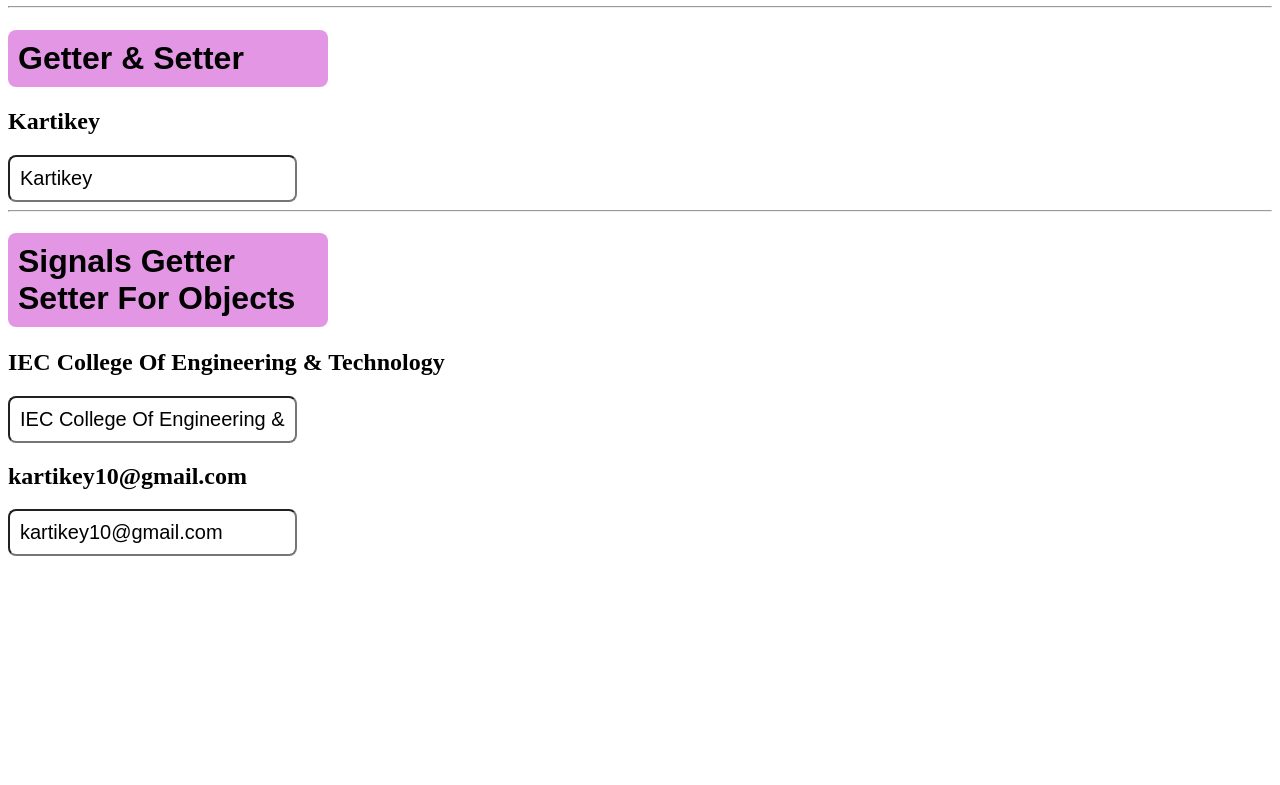
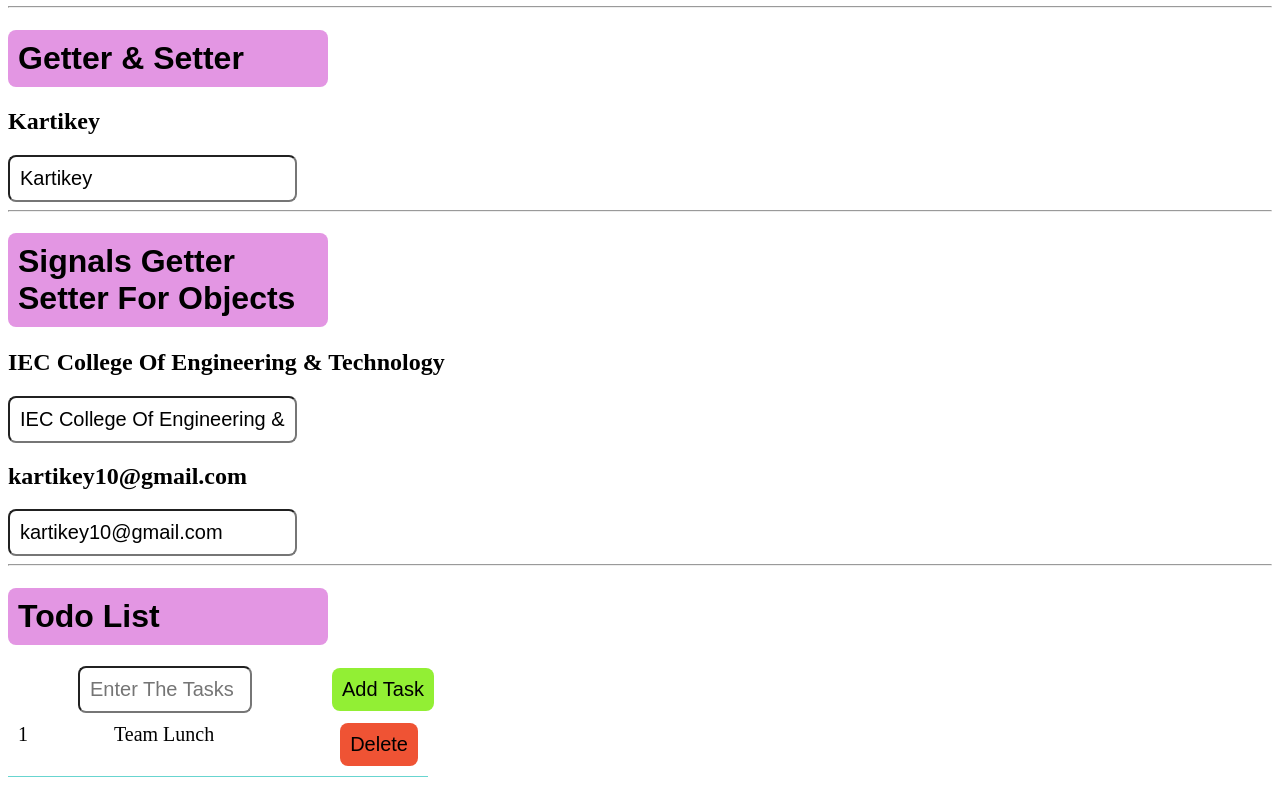
Before and after one commit to kartikeyofficial/Angular, an Angular app in the folder Signal/: page / in a window 1280 px wide. Shown: the part 2940-3725 px from the top of the page. Before the commit the page ends 3504 px from the top, so only its background shows below. Built offline with nearby package versions, Linux system fonts and the light colour scheme.

Commit message:
Todo List

```diff
--- a/Signal/src/app/app.html
+++ b/Signal/src/app/app.html
@@ -13,5 +13,5 @@
 <switch-case></switch-case>
 <two-way-databinding></two-way-databinding>
 <getter-setter></getter-setter>
-
+<todo-list></todo-list>
 </div>
--- a/Signal/src/app/app.ts
+++ b/Signal/src/app/app.ts
@@ -8,10 +8,11 @@ import { ControlFlowStatemets } from './control-flow-statemets/control-flow-stat
 import { SwitchCase } from './switch-case/switch-case';
 import { TwoWayDatabinding } from './two-way-databinding/two-way-databinding';
 import { GetterSetter } from './getter-setter/getter-setter';
+import { TodoList } from './todo-list/todo-list';
 
 @Component({
   selector: 'app-root',
-  imports: [RouterOutlet,ComputedSignals,Effect,SignalDataTypes,CounterApp,ControlFlowStatemets,SwitchCase,TwoWayDatabinding,GetterSetter],
+  imports: [RouterOutlet,ComputedSignals,Effect,SignalDataTypes,CounterApp,ControlFlowStatemets,SwitchCase,TwoWayDatabinding,GetterSetter,TodoList],
   templateUrl: './app.html',
   styleUrl:"./app.css"
 })
--- /dev/null
+++ b/Signal/src/app/todo-list/todo-list.css
@@ -0,0 +1,49 @@
+@import "../signal-data-types/signal-data-types.css";
+
+.task-list {
+    display: flex;
+    justify-content: space-between;
+    width: 400px;
+    padding: 10px;
+    border-bottom: 1px solid #68d5d0;
+    font-size: 20px;
+
+
+}
+ul{
+  margin: 0;
+  padding: 0;
+}
+input{
+  padding: 10px;
+  width: 150px;
+  font-size: 20px;
+  font-family: Arial, Helvetica, sans-serif;
+  border-radius: 8px;
+  margin-left: 70px;
+}
+.add-button{
+  margin-left: 80px;
+  padding: 10px;
+  font-family: Arial, Helvetica, sans-serif;
+  font-size: 20px;
+  border-radius: 8px;
+  border: none;
+  background-color: #92ef34;
+}
+.delete-button{
+
+  margin-left: 40px;
+  padding: 10px;
+  font-family: Arial, Helvetica, sans-serif;
+  font-size: 20px;
+  border-radius: 8px;
+  border: none;
+  background-color: #ef5334;
+
+}
+.noTask{
+  font-size: 20px;
+  margin-left: 90px;
+  margin-top: 200px;
+}
--- /dev/null
+++ b/Signal/src/app/todo-list/todo-list.html
@@ -0,0 +1,14 @@
+<hr>
+<h1>Todo List</h1>
+<input type="text" [value]="title()" (input)="title.set($event.target.value)" placeholder="Enter The Tasks">
+<button class="add-button" (click)="addTask()">Add Task</button>
+<ul>
+@for(task of tasks(); track task.id){
+  <li class="task-list"><span>{{$index+1}}</span><span>{{task.title}}</span><span>
+
+    <button  (click)="deleteTask(task.id)" class="delete-button">Delete</button></span></li>
+}
+@empty{
+  <span class="noTask">No Task Found</span>
+}
+</ul>
--- /dev/null
+++ b/Signal/src/app/todo-list/todo-list.ts
@@ -0,0 +1,30 @@
+import { Component, signal } from '@angular/core';
+
+@Component({
+  selector: 'todo-list',
+  imports: [],
+  templateUrl: './todo-list.html',
+  styleUrl: './todo-list.css',
+})
+export class TodoList {
+  tasks = signal([
+    {id:0,title:"Team Lunch",completed:false},
+  ])
+  title= signal('');
+
+
+
+  addTask(){
+    if(this.title()){
+          this.tasks.update((item)=>(
+      [...item,{id:this.tasks().length,title:this.title(),completed:false}]
+
+    ))
+     this.title.set('');
+    }
+
+  }
+  deleteTask(id:number){
+    this.tasks.update((tasks)=>tasks.filter((task)=>task.id!=id))
+  }
+}
```
Also changed, not shown: 1 other file (tests, documents, lock files or other folders).
